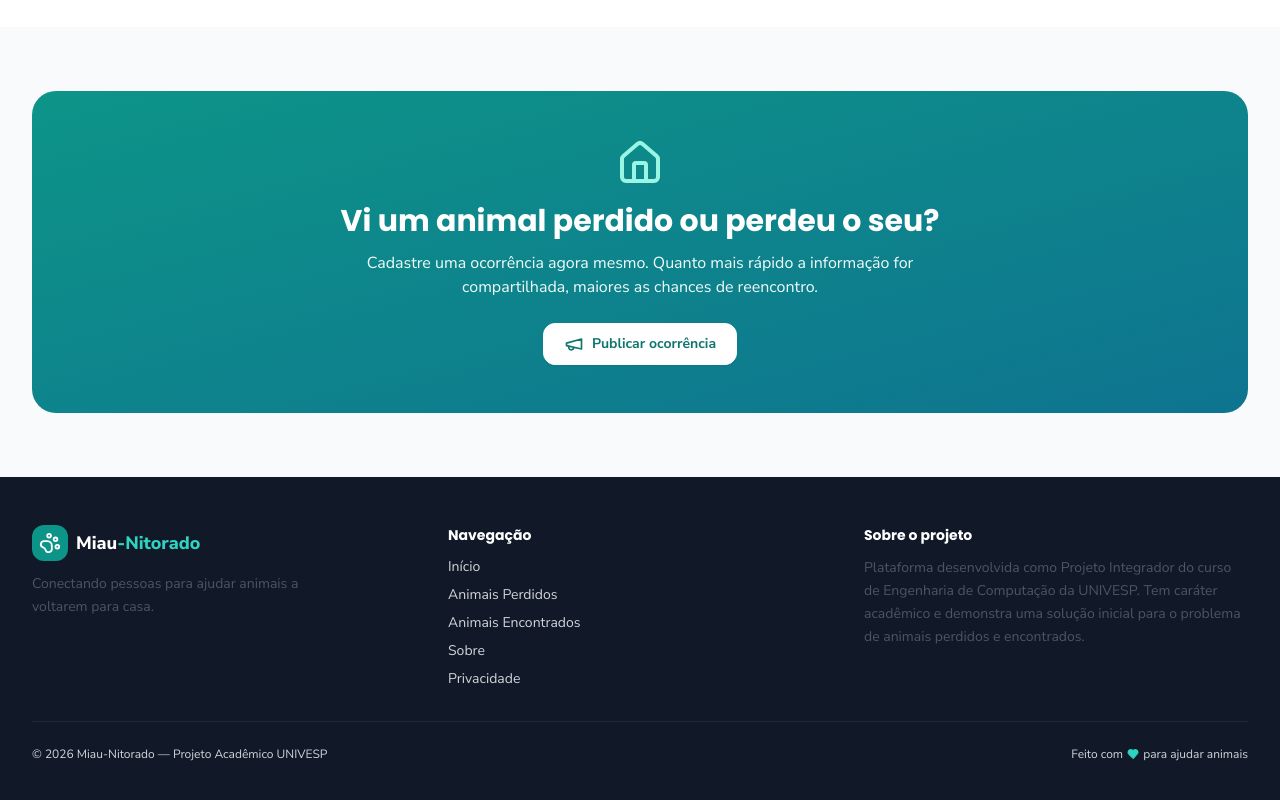
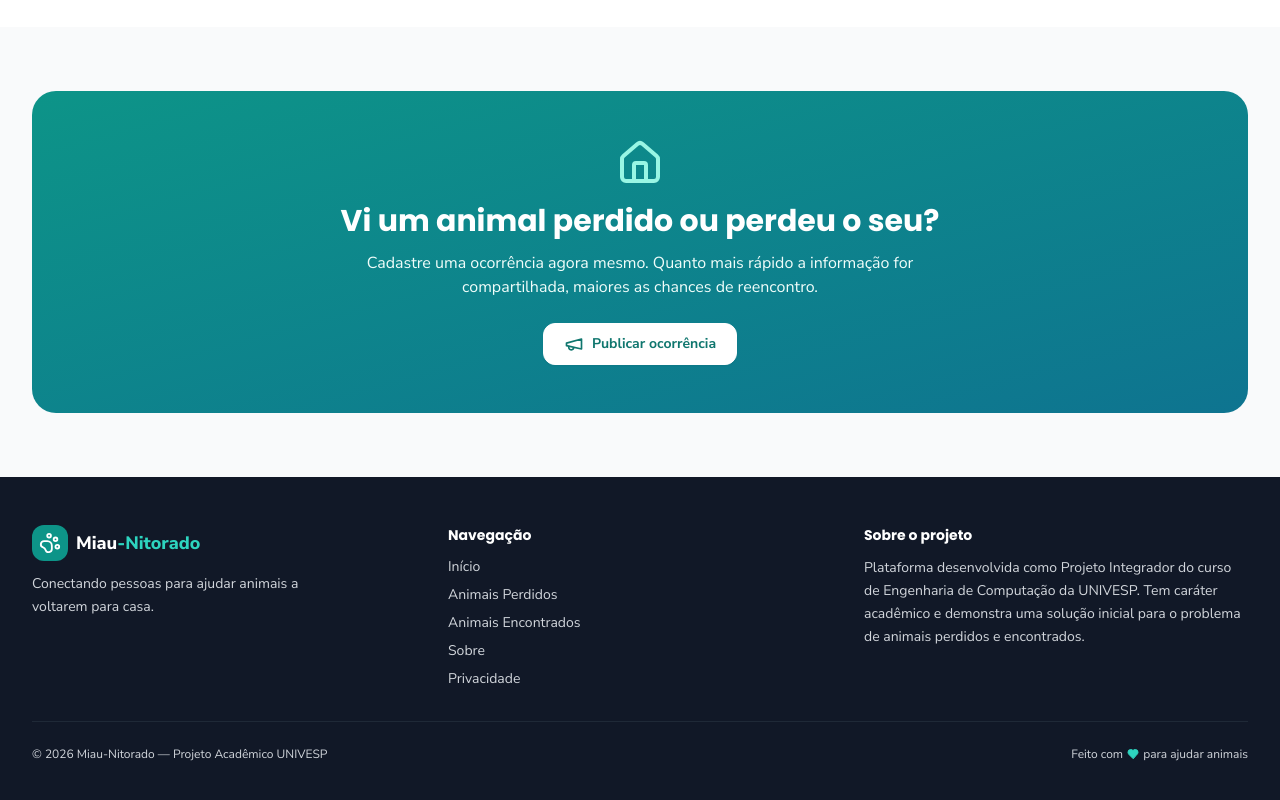
Before and after one commit to Miau-Nitorado/Miau-nitorado, a React (Vite) app: page / in a window 1280 px wide. Shown: the part 2110-2910 px from the top of the page. Built offline with nearby package versions, Linux system fonts and the light colour scheme; no server answers.

Commit message:
Fix footer muted text contrast for WCAG AA

```diff
--- a/src/index.css
+++ b/src/index.css
@@ -27,7 +27,8 @@
   .text-gray-500 { color: #4b5563; }
   .text-red-600 { color: #b91c1c; }
   .text-gray-400 { color: #4b5563; }
-  .bg-gray-900 .text-gray-600 { color: #d1d5db; }
+  .bg-gray-900 .text-gray-600,
+  .bg-gray-900 .text-gray-400 { color: #d1d5db; }
 
  .animate-slide-in { animation:slide-in .3s ease-out; }
  .animate-fade-in { animation:fade-in .4s ease-out; }
```
